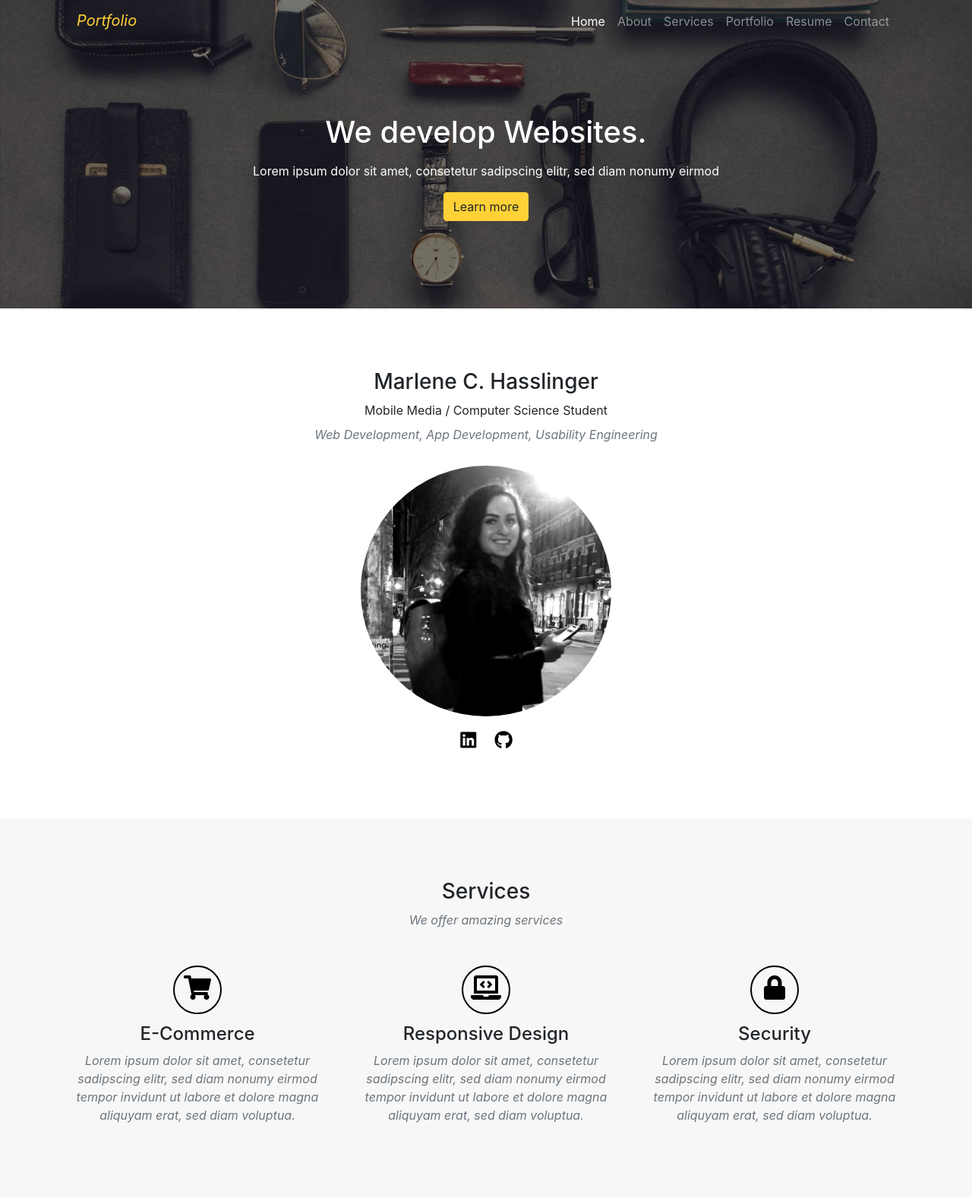
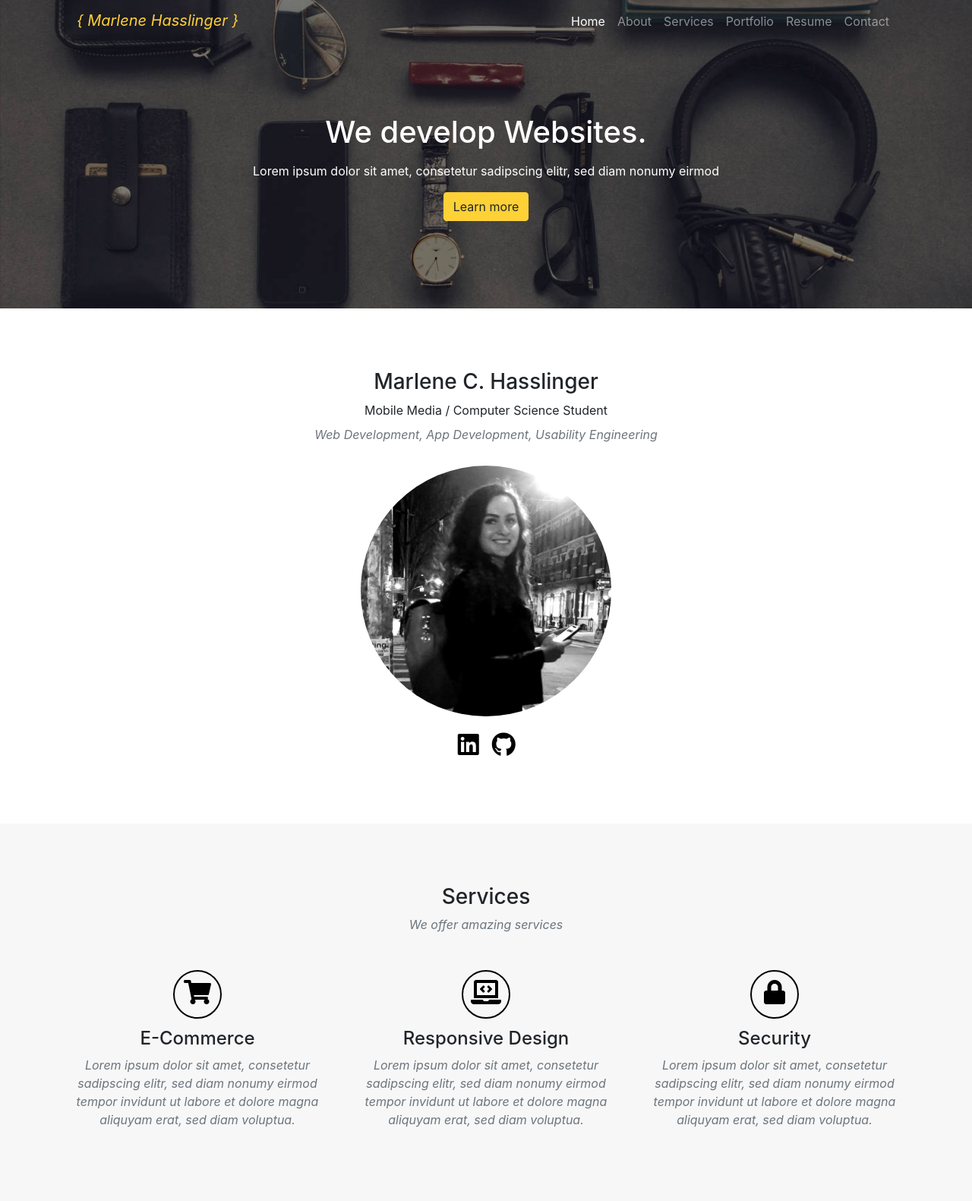
Before and after one commit to marlenehasslinger/Portfolio-Website, a PHP site: page / in a window 1280 px wide; the page is wider, and only the part inside the window is pictured. Shown: the top 1581 px of that part at 76% size. Run offline with PHP 8.4, Linux system fonts and the light colour scheme.

Commit message:
Adjust icon sizes

```diff
--- a/index.html
+++ b/index.html
@@ -4,7 +4,7 @@
 <head>
   <meta charset="utf-8">
   <meta name="viewport" content="width=device-width, initial-scale=1.0">
-  <title>Titel</title>
+  <title>Marlene Hasslinger</title>
   <link rel="stylesheet" href="https://use.fontawesome.com/releases/v5.7.2/css/all.css" integrity="sha384-fnmOCqbTlWIlj8LyTjo7mOUStjsKC4pOpQbqyi7RrhN7udi9RwhKkMHpvLbHG9Sr"
     crossorigin="anonymous">
   <link rel="stylesheet" type="text/css" href="index.css" />
@@ -23,7 +23,7 @@
     <header class="page-header">
       <div class="container">
         <nav class="navbar navbar-expand-lg navbar-dark">
-          <a class="navbar-brand" href="#">Portfolio</a>
+          <a class="navbar-brand navbar-icon" href="#">{ Marlene Hasslinger }</a>
           <button id="toggle-mobile-nav" class="navbar-toggler" type="button" aria-label="Toggle navigation">
             <span class="navbar-toggler-icon"></span>
           </button>
--- a/index.scss
+++ b/index.scss
@@ -66,12 +66,12 @@ $page-menu-size: 175px;
 
     .team-social-media {
         color: black;
-        font-size: 1.5rem;
+        font-size: 2rem;
         width: 2.5rem;
         height: 2.5rem;
         display: block;
         text-align: center;
-        margin: 0.4rem 0.2rem 0.2rem 0.2rem;
+        margin: 0.8rem 0.2rem 0.2rem 0.2rem;
 
         &:hover {
           text-decoration: none;
@@ -155,7 +155,7 @@ $page-menu-size: 175px;
 
     .footer-social-media {
         color: $primary;
-        font-size: 1.5rem;
+        font-size: 2rem;
         width: 2.5rem;
         height: 2.5rem;
         display: block;
```
Also changed, not shown: index.css, 1 other file.
